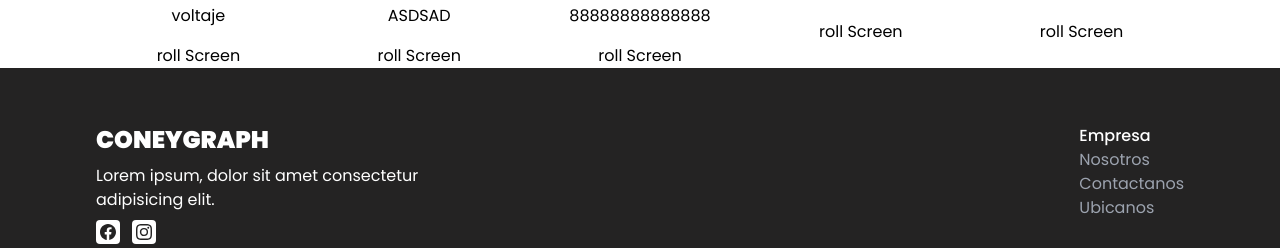
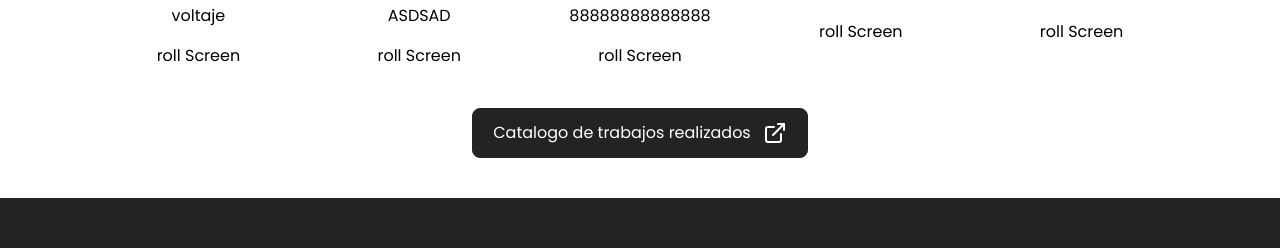
Before and after one commit to christianquispe/coneygraph, a Next.js app: page / in a window 1280 px wide. Shown: the part 2661-2909 px from the top of the page. Built offline with nearby package versions, Linux system fonts and the light colour scheme.

Commit message:
add Catalog button

```diff
--- a/package.json
+++ b/package.json
@@ -19,6 +19,7 @@
     "postcss": "8.4.23",
     "react": "18.2.0",
     "react-dom": "18.2.0",
+    "react-feather": "^2.0.10",
     "tailwindcss": "3.3.2",
     "typescript": "5.0.4"
   }
--- a/src/app/page.tsx
+++ b/src/app/page.tsx
@@ -1,4 +1,5 @@
 import AboutUs from "@/components/AboutUs";
+import Catalog from "@/components/Catalog";
 import CategoriesSlides from "@/components/CategoriesSlides";
 import Hero from "@/components/Hero";
 import JobsDone from "@/components/JobsDone";
@@ -12,6 +13,7 @@ export default function Home() {
    <ProductsSection />
    <AboutUs/>
    <JobsDone/>
+   <Catalog/>
   </main>
  );
 }
--- /dev/null
+++ b/src/components/Catalog/index.tsx
@@ -0,0 +1,24 @@
+import Button from "../Button";
+import Container from "../Container";
+import { Icon, IconIds } from "../Icon";
+import Text from "../Text";
+import Title from "../Title";
+import styles from "./styles.module.css";
+import * as icon from "react-feather";
+
+export default function Catalog() {
+  return (
+    <section>
+      <Container>
+        <div className={styles.CatalogSection}>
+          <Button>
+            <div className={styles.linkToCatalog}>
+            Catalogo de trabajos realizados
+            <icon.ExternalLink />
+            </div>
+          </Button>
+        </div>
+      </Container>
+    </section>
+  );
+}
--- /dev/null
+++ b/src/components/Catalog/styles.module.css
@@ -0,0 +1,7 @@
+.CatalogSection {
+  @apply flex justify-center py-10
+}
+
+.linkToCatalog {
+  @apply flex justify-center gap-3
+}
```
Also changed, not shown: 1 other file (tests, documents, lock files or other folders).
